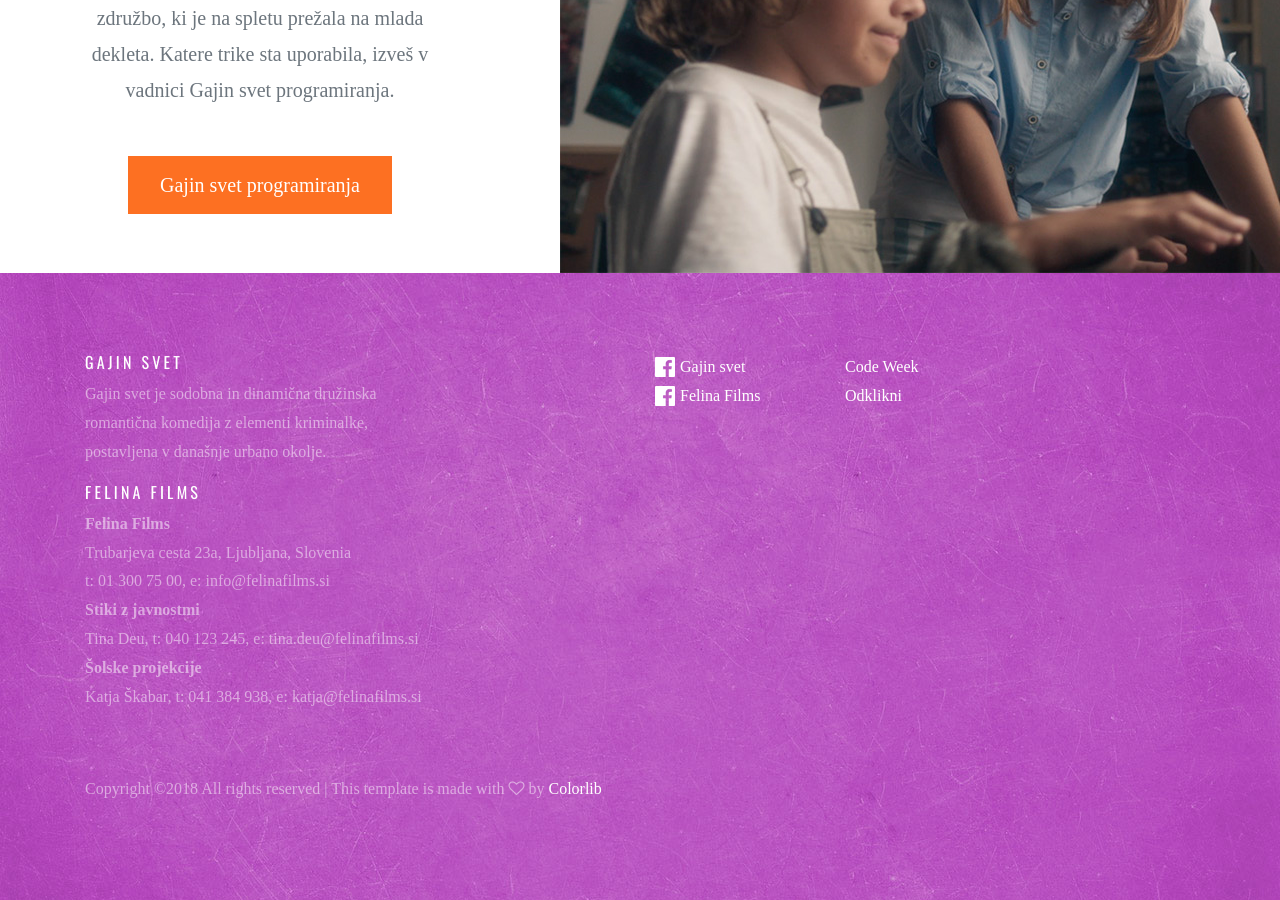
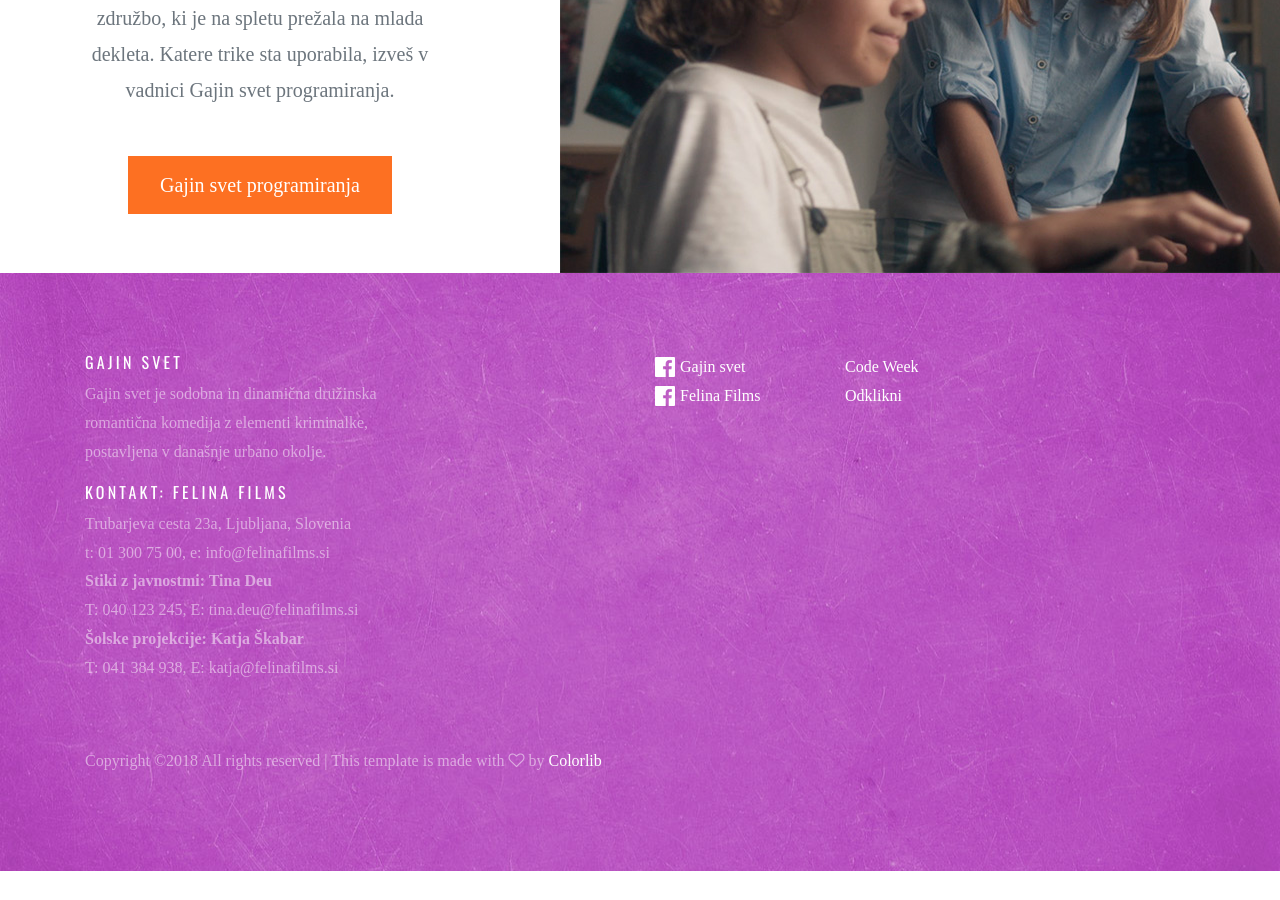
Before and after one commit to codeweeksi/gajin-svet, a Jekyll site: the page built from index.html, in a window 1280 px wide and 900 px high, scrolled down 5846 px. Built offline with Jekyll 4.4.1, drawn with Linux system fonts in a browser that asks for light colours; some web fonts are replaced; comment, search, counter and statistics services are not loaded; after the commit the page ends 6717 px from its top, so only the background shows below that.

Commit message:
edited contact

```diff
--- a/_includes/footer_home.html
+++ b/_includes/footer_home.html
@@ -4,14 +4,13 @@
           <div class="col-md-4">
             <h3>Gajin svet</h3>
             <p>Gajin svet je sodobna in dinamična družinska romantična komedija z elementi kriminalke, postavljena v današnje urbano okolje.</p>
-            <h3>Felina Films</h3>
-            <p><strong>Felina Films</strong><br/>
-            Trubarjeva cesta 23a, Ljubljana, Slovenia<br/>
+            <h3>Kontakt: Felina Films</h3>
+            <p>Trubarjeva cesta 23a, Ljubljana, Slovenia<br/>
             t: 01 300 75 00, e: info@felinafilms.si<br/>
-            <strong>Stiki z javnostmi</strong><br/>
-            Tina Deu, t: 040 123 245, e: tina.deu@felinafilms.si<br/>
-            <strong>Šolske projekcije</strong><br/>
-            Katja Škabar, t: 041 384 938, e: katja@felinafilms.si</p>
+            <strong>Stiki z javnostmi: Tina Deu</strong><br/>
+            T: 040 123 245, E: tina.deu@felinafilms.si<br/>
+            <strong>Šolske projekcije: Katja Škabar</strong><br/>
+            T: 041 384 938, E: katja@felinafilms.si</p>
           </div>
           <div class="col-md-6 ml-auto">
             <div class="row">
```
